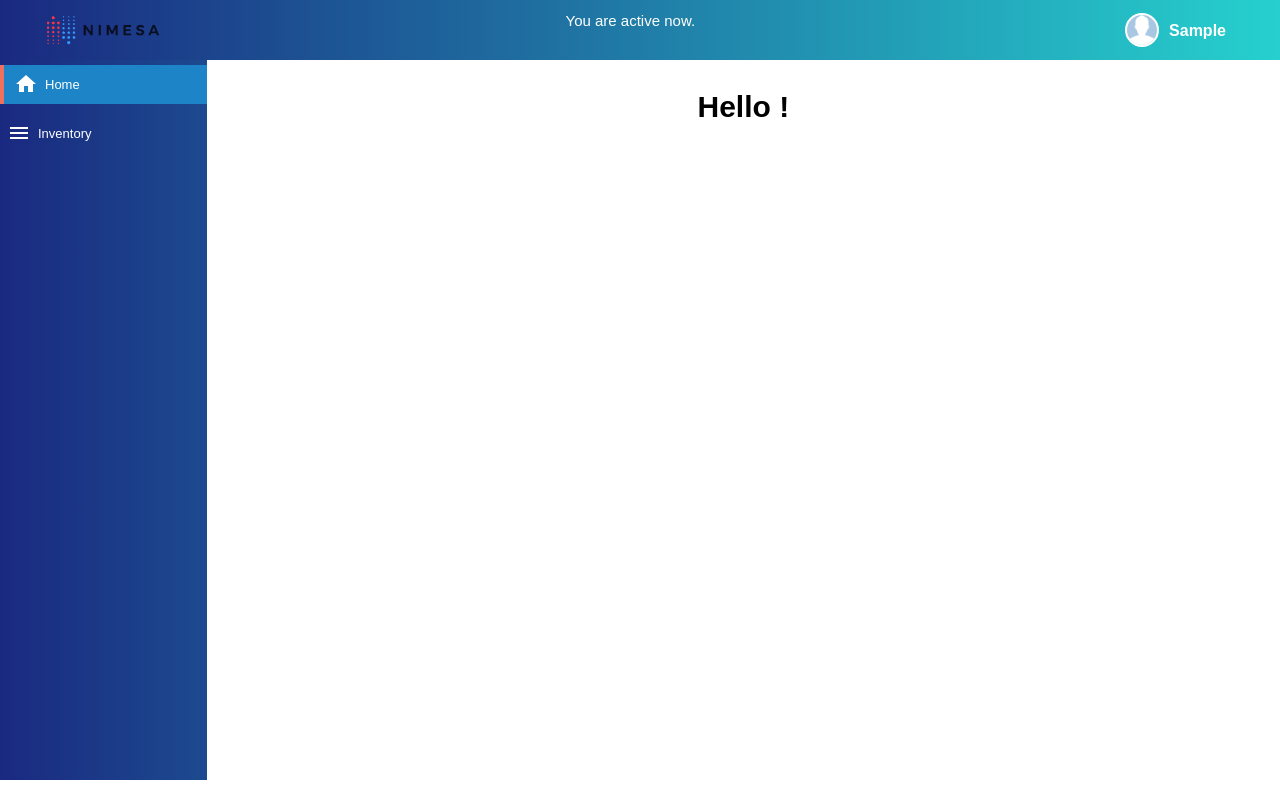
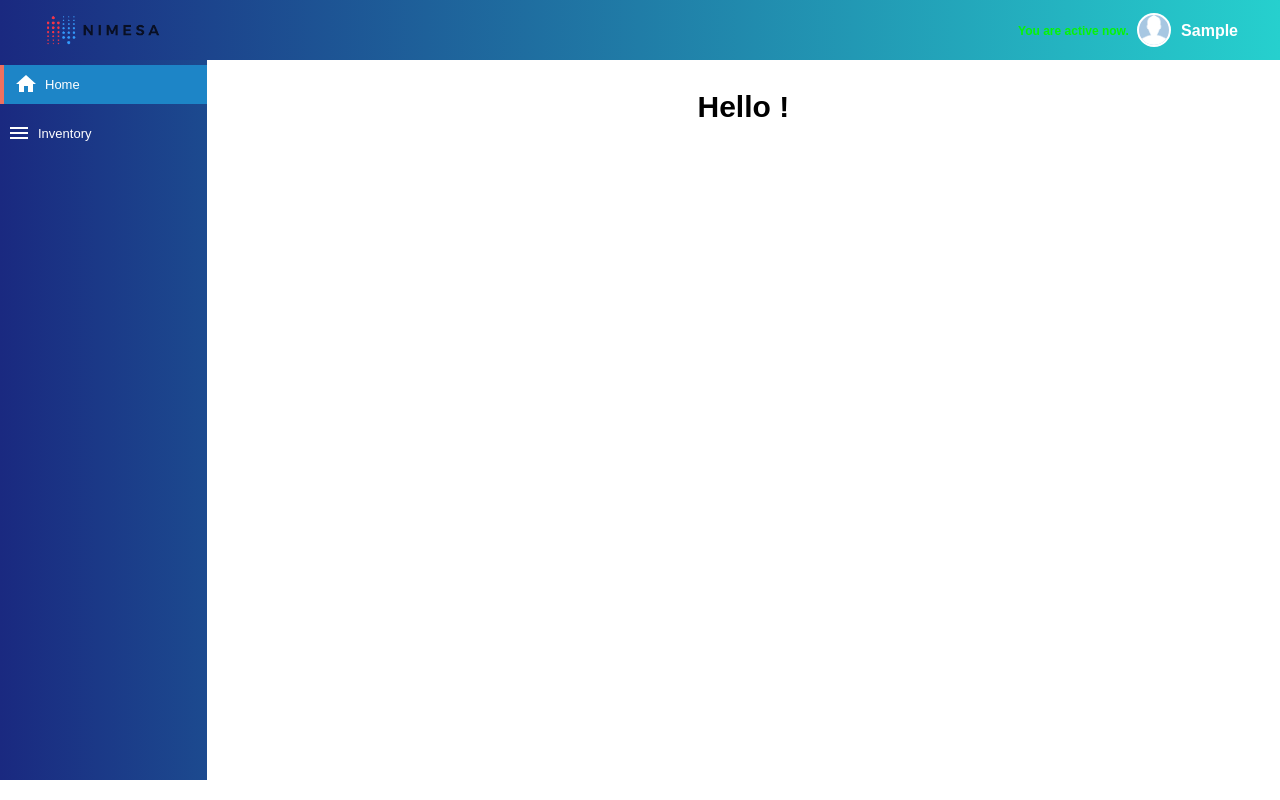
Before and after one commit to Rjprashant713/inventory-management, a React (Create React App) app: page / in a window 1280 px wide. Built offline with nearby package versions, Linux system fonts and the light colour scheme; sample sign-in values are in the browser's storage.

Commit message:
css fixed

```diff
--- a/src/Components/Navbar.js
+++ b/src/Components/Navbar.js
@@ -101,15 +101,14 @@ const Navbar = ({ lastInactiveTime }) => {
             <img src="/images/nimesa-logo.png" alt="Nimesa Logo" />
           </Link>
         </div>
+        <div className="dropdown">
         {lastInactiveTime && getSecondsTimer(elapsedTime) > 2 ? (
           <div className="inactive-timer">
             Idle for: {formatElapsedTime(elapsedTime)}
           </div>
         ) : (
-          <div className="inactive-timer">You are active now.</div>
+          <div className="active-timer">You are active now.</div>
         )}
-
-        <div className="dropdown">
           <button
             className="dropdown-toggle"
             onClick={toggleUserActions}
--- a/src/Styles/Styles.css
+++ b/src/Styles/Styles.css
@@ -481,7 +481,7 @@ button {
 /* User profile css */
 .dropdown {
   position: relative;
-  display: inline-block;
+  display: flex;
   margin-left: 30px;
   font-size: 12px;
   font-weight: bold;
@@ -493,7 +493,8 @@ button {
   cursor: pointer;
   font-size: 16px;
   font-weight: bold;
-  margin: 0px 17px 0px 17px;
+  /* margin: 0px 17px 0px 17px; */
+  margin: 0px 5px 0px -25px;
   display: flex;
   align-items: center;
 }
@@ -650,6 +651,13 @@ button {
 
 .inactive-timer {
   display: flex;
-  margin-top: 24px;
-  width: 100%;
+  margin-top: 36px;
+  width: 112px;
+  color: #d60b0b;
 }
+.active-timer {
+  display: flex;
+  margin-top: 36px;
+  width: 112px;
+  color: #07f407;
+}
```
